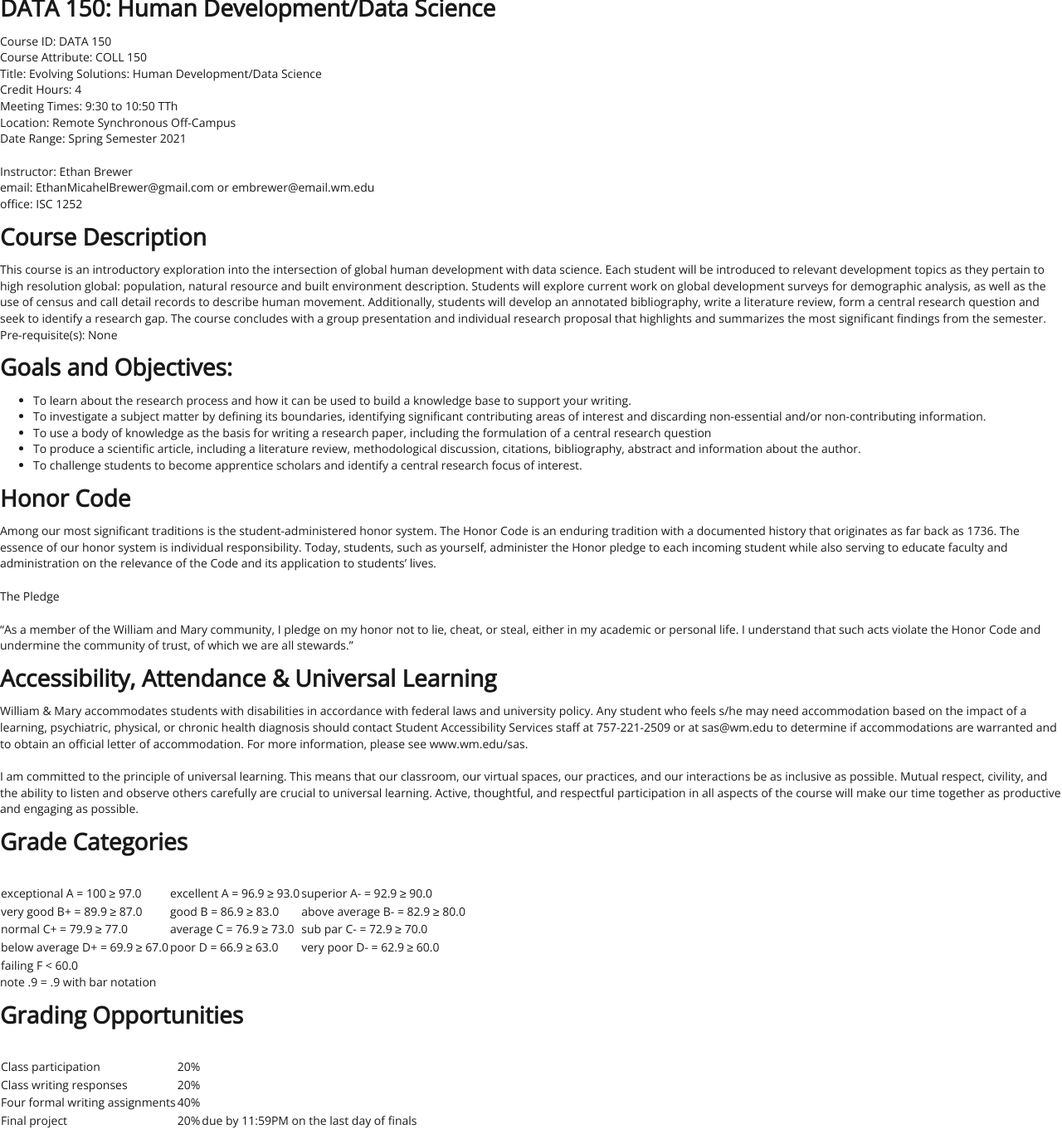
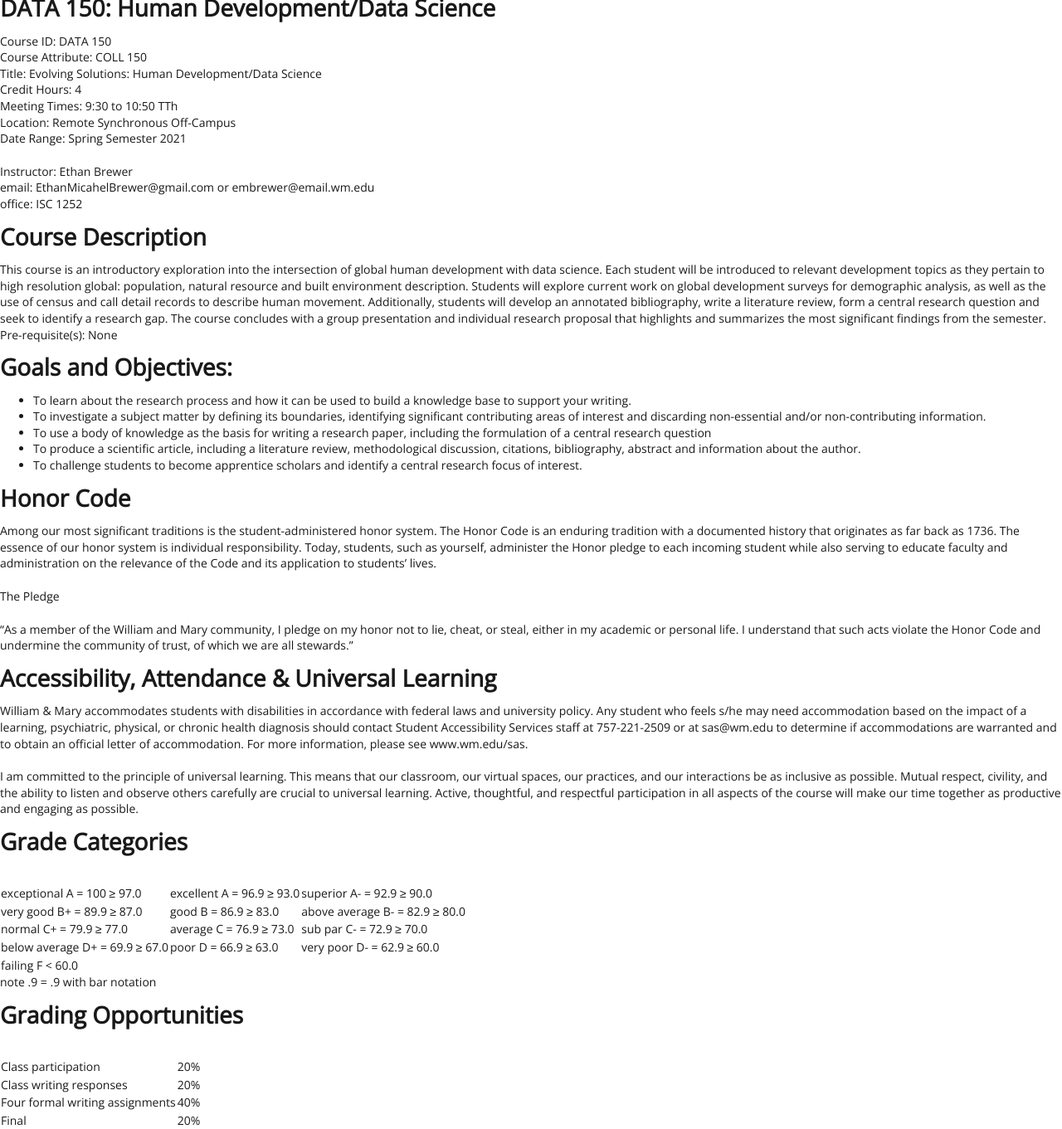
Before and after one commit to EMBrewer/dat150, a Jekyll site: the page built from _posts/2021-09-17-syllabus.md, in a window 1280 px wide. Shown: the whole page at 83% size. Built offline with Jekyll 4.4.1, drawn with Linux system fonts in a browser that asks for light colours; our own code applies the rules of GitHub Pages for plain Markdown files.

Commit message:
Update 2021-09-17-syllabus.md

```diff
--- a/_posts/2021-09-17-syllabus.md
+++ b/_posts/2021-09-17-syllabus.md
@@ -55,4 +55,4 @@ note .9 = .9 with bar notation
 | Class participation | 20% |
 | Class writing responses | 20% |
 | Four formal writing assignments | 40% |
-| Final project | 20% | due by 11:59PM on the last day of finals |
+| Final | 20% |
```
